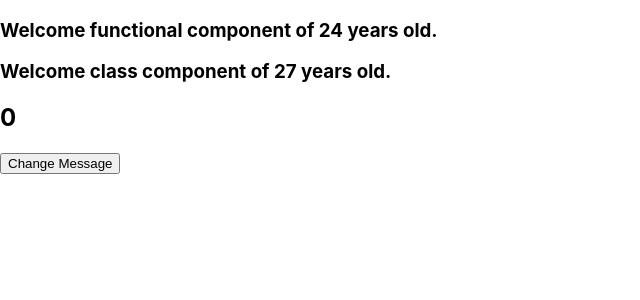
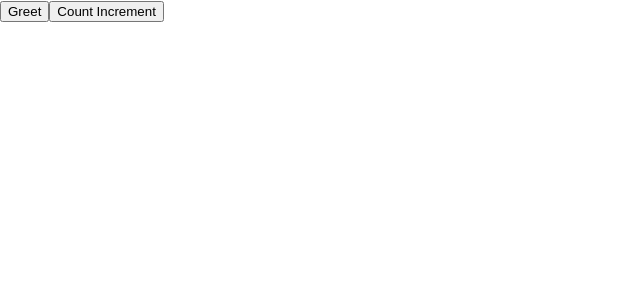
Before and after one commit to amarkumarram/react-session, a React (Create React App) app in the folder first-project/: page / in a window 1280 px wide. Shown: the top 300 px of the page, without its empty margins (0-640 px from the left). Built offline with nearby package versions, Linux system fonts and the light colour scheme.

Commit message:
4th session

```diff
--- a/first-project/src/App.js
+++ b/first-project/src/App.js
@@ -1,12 +1,16 @@
 import React from 'react'
 import WelcomeUser from './functional-component/WelcomeUser'
 import UserDetails from './class-compoents/UserDetails'
+import GreetPerson from './functional-component/GreetPerson'
+import SayHello from './class-compoents/SayHello'
 
 let App = () => {
   return(
     <>
-      <WelcomeUser username="functional component" age="24" />
-      <UserDetails username="class component" age="27" />
+      {/*<WelcomeUser username="functional component" age="24" />
+      <UserDetails username="class component" age="27" />*/}
+      <GreetPerson message="Greet Person" />
+      <SayHello message="Hello" />
     </>
   );
 }
--- /dev/null
+++ b/first-project/src/class-compoents/SayHello.js
@@ -0,0 +1,28 @@
+import React, {Component} from 'react'
+
+class SayHello extends Component {
+
+    constructor() {
+        super();
+        this.state = {
+            message : "Say Class Hello",
+            count: 0
+        }
+    }
+
+    say() {
+        this.setState({
+            count: this.state.count + 1
+        }, () => {
+            console.log(this.state.count);
+        });
+    }
+
+    render() {
+        return(
+            <button onClick={() => this.say()}>Count Increment</button>
+        );
+    }
+}
+
+export default SayHello;
--- /dev/null
+++ b/first-project/src/functional-component/GreetPerson.js
@@ -0,0 +1,10 @@
+let GreetPerson = (props) => {
+
+    function greet(){
+        console.log(props.message);
+    }
+    return(
+        <button onClick={greet}>Greet</button>
+    );
+}
+export default GreetPerson;
```
Also changed, not shown: 1 other file (tests, documents, lock files or other folders).
